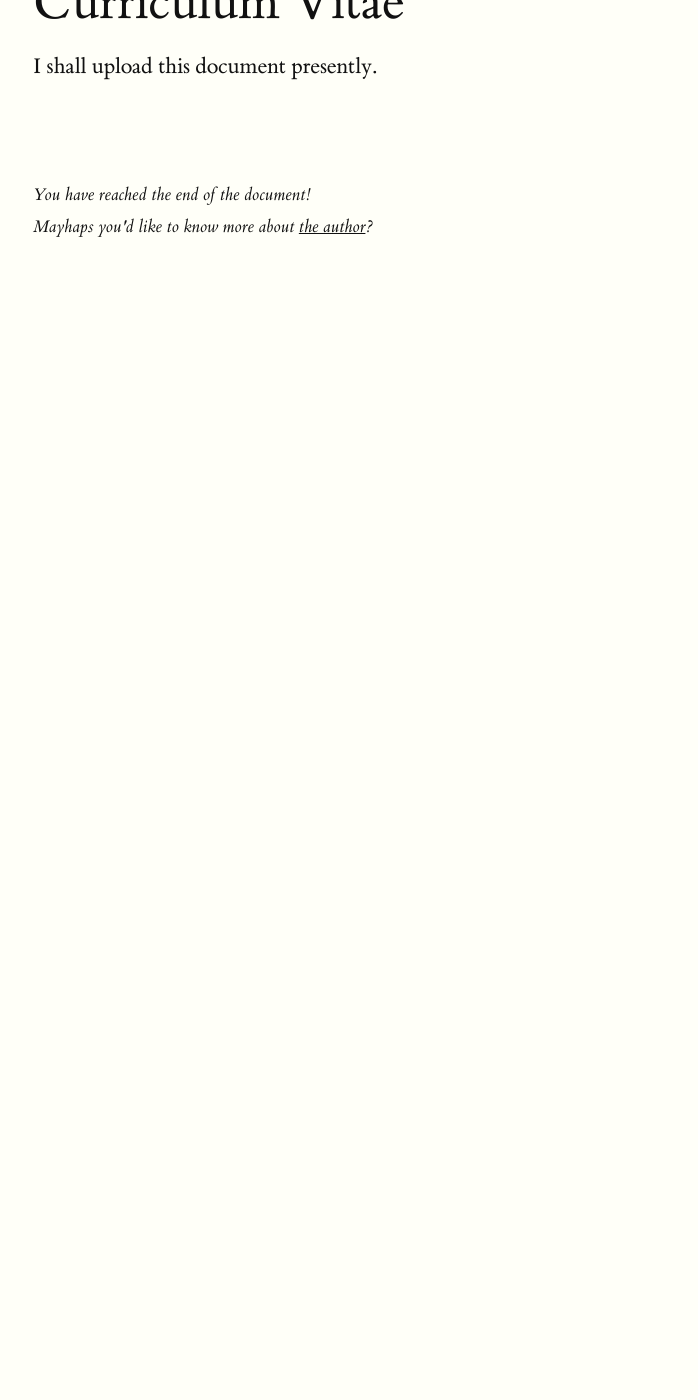
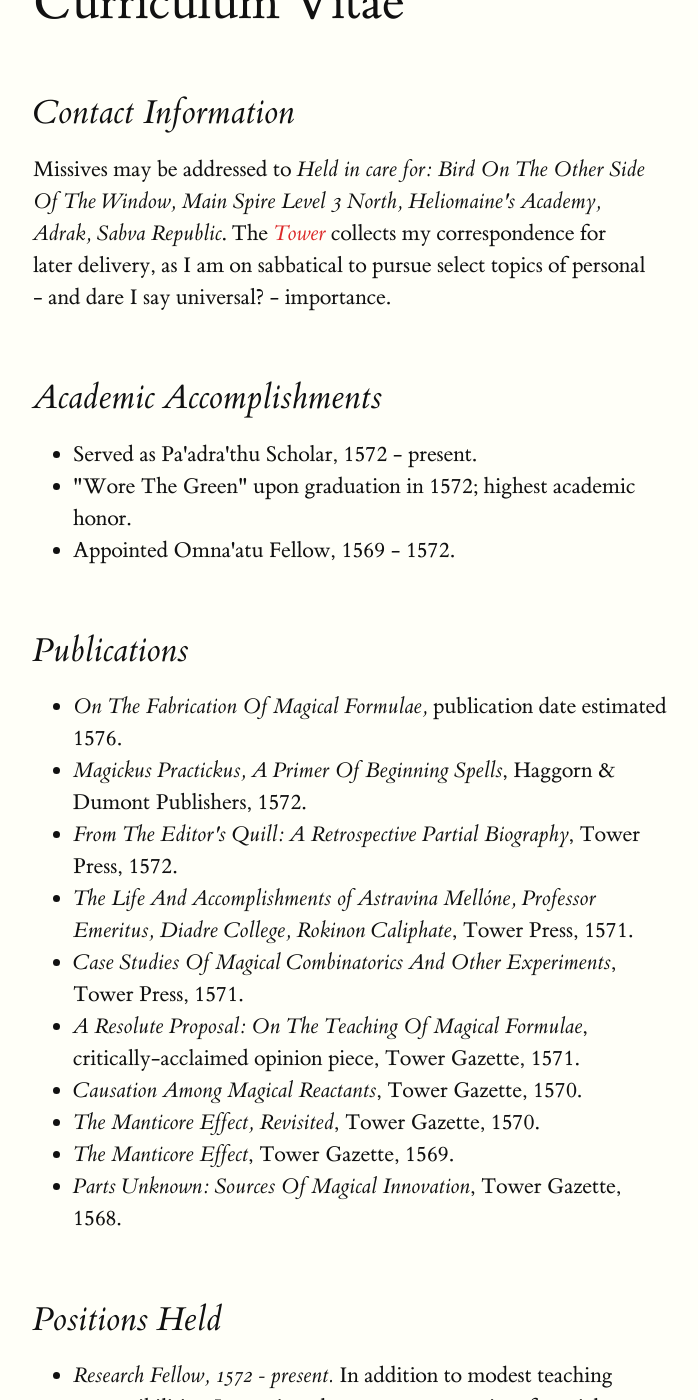
Before and after one commit to jhempy/purrlins-guide-to-anraith, a Jekyll site: the page built from about/curriculum-vitae.html, in a window 1280 px wide and 1400 px high, scrolled down 291 px. Shown: the whole window, without its empty margins (127-825 px from the left). Built offline with Jekyll 4.4.1, drawn with Linux system fonts in a browser that asks for light colours; before the commit the page ends 900 px from its top, so only the background shows below that; some of the changed text lies outside the part shown.

Commit message:
Completes CV

```diff
--- a/_includes/header.html
+++ b/_includes/header.html
@@ -3,7 +3,7 @@
     <input class="menu-btn" type="checkbox" id="menu-btn" />
     <p><label class="menu-icon" for="menu-btn">Menu</label></p>
     <ul class="site-nav">
-        <li><a href="/">Home</a></li>
+        <li><a href="/">Begin!</a></li>
         <li><a href="/journal">Journal</a></li>
         <li><a href="/almanac">Almanac</a></li>
         <li><a href="/encyclopaedia">Encyclopædia</a></li>
--- a/about/curriculum-vitae.html
+++ b/about/curriculum-vitae.html
@@ -3,6 +3,51 @@ layout: page
 title: Curriculum Vitae
 ---
 
+<h2>Contact Information</h2>
+
 <p>
-    I shall upload this document presently.
+   Missives may be addressed to <em>Held in care for: Bird On The Other Side Of The Window, Main Spire Level 3 North, Heliomaine's Academy, Adrak, Sabva Republic</em>. The <span class="tower">Tower</span> collects my correspondence for later delivery, as I am on sabbatical to pursue select topics of personal - and dare I say universal? - importance.
 </p>
+
+<h2>Academic Accomplishments</h2>
+
+<ul>
+    <li>Served as Pa'adra'thu Scholar, 1572 - present.</li>
+    <li>"Wore The Green" upon graduation in 1572; highest academic honor.</li>
+    <li>Appointed Omna'atu Fellow, 1569 - 1572.</li>
+</ul>
+
+<h2>Publications</h2>
+
+<ul>
+    <li><em>On The Fabrication Of Magical Formulae,</em> publication date estimated 1576.</li>
+    <li><em>Magickus Practickus, A Primer Of Beginning Spells</em>, Haggorn & Dumont Publishers, 1572.</li>
+    <li><em>From The Editor's Quill: A Retrospective Partial Biography</em>, Tower Press, 1572.</li>
+    <li><em>The Life And Accomplishments of Astravina Mellóne, Professor Emeritus, Diadre College, Rokinon Caliphate</em>, Tower Press, 1571.</li>
+    <li><em>Case Studies Of Magical Combinatorics And Other Experiments</em>, Tower Press, 1571.</li>
+    <li><em>A Resolute Proposal: On The Teaching Of Magical Formulae</em>, critically-acclaimed opinion piece, Tower Gazette, 1571.</li>
+    <li><em>Causation Among Magical Reactants</em>, Tower Gazette, 1570.</li>
+    <li><em>The Manticore Effect, Revisited</em>, Tower Gazette, 1570.</li>
+    <li><em>The Manticore Effect</em>, Tower Gazette, 1569.</li>
+    <li><em>Parts Unknown: Sources Of Magical Innovation</em>, Tower Gazette, 1568.</li>
+</ul>
+
+<h2>Positions Held</h2>
+
+<ul>
+    <li><em>Research Fellow, 1572 - present.</em> In addition to modest teaching responsibilities, I was given leave to pursue topics of special interest. I am currently following confidential leads toward undocumented knowledge, to be preserved for the benefit of all.</li>
+
+    <li><em>Instructional Assistant, 1571 - 1572.</em> As a brilliant, diligent, and trusted pupil, I was entrusted with instructional duties far beyond the usual for one as young as myself. All but final grades were my purview, and even those were reviewed with the most casual eye.</li>
+
+    <li><em>Editor, Tower Gazette, 1570 - 1572.</em> Duties included planning upcoming issues, soliciting authors, collection and editing of essays and articles, and contributing an Editor's Note which was featured prominently in each issue. As a young researcher ever keen to be "in the know," it was a delightful way to stay current with my fellow students' work. I continue to subscribe even though my editorship concluded upon graduation and my research is now published in more select compendiums.</li>
+</ul>
+
+<h3>Biography, In Brief</h3>
+
+<ul>
+    <li>Heliomaine's Academy, School of Scribes, Advanced Study, 1572 - present.</li>
+    <li>Heliomaine's Academy, School of Scribes, 1568 - 1572.</li>
+    <li>Acceptance and subsequent attendance, Heliomaine's Academy, 1568.</li>
+    <li>Private education, 1556 - 1568. Excelled at the study of magic, as well as calculations of all sorts.</li>
+    <li>Born Usi 6, 1551. Third of four, eldest daughter.</li>
+</ul>
--- a/about/index.html
+++ b/about/index.html
@@ -21,7 +21,7 @@ Not all who read this account of my life and work will actually know me; as reme
 </p>
 
 <p>
-    My early years as a scholar were a delight. I attended lectures given by the greatest minds of our time. I engaged in lively discussion with my fellow students. I counted all I knew as my friends<label for="sn-rival" class="margin-toggle sidenote-number"></label><input type="checkbox" id="sn-rival" class="margin-toggle"/><span class="sidenote">Save for a certain rival who, jealous of my natural talents and easy mastery of all subjects I set my mind to, cast aspersions upon my character and sought to discredit me. He was quickly brought 'round by my many supporters and as a result, discredited himself. He remains at the Academy, though in a diminished role, and I give him no further thought.</span> - I had found a home at the <span class="tower">Tower</span>, and I flourished. That is, until the course of my study progressed so far as topics reserved for only the most diligent and advanced students.
+    My early years as a scholar were a delight. I attended lectures given by the greatest minds of our time. I engaged in lively discussion with my fellow students. I counted all I knew as my friends<label for="sn-rival" class="margin-toggle sidenote-number"></label><input type="checkbox" id="sn-rival" class="margin-toggle"/><span class="sidenote">Save for a certain rival who, jealous of my natural talents and easy mastery of all subjects I set my mind to, cast aspersions upon my character and sought to discredit me. He was quickly brought 'round by my many supporters and as a result, discredited himself. He remains at the Academy, though in a diminished role, and I give him no further thought.</span> - I had found a home at the <span class="tower">Tower</span>, and I flourished. That is, until the course of my study progressed to topics reserved for only the most diligent and advanced students.
 </p>
 
 <p>
--- a/index.html
+++ b/index.html
@@ -1,6 +1,6 @@
 ---
 layout: default
-title: Home
+title: And So It Begins!
 ---
 
 <p>
```
